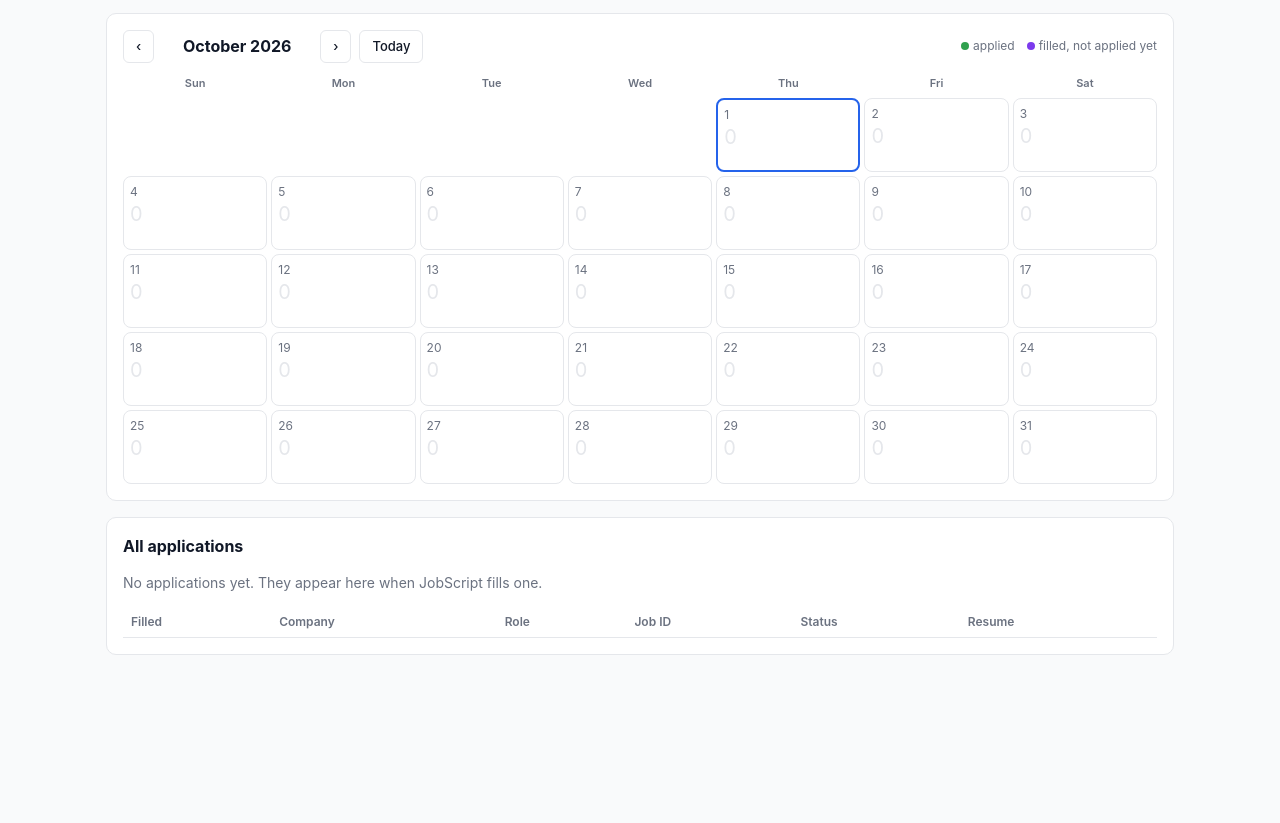
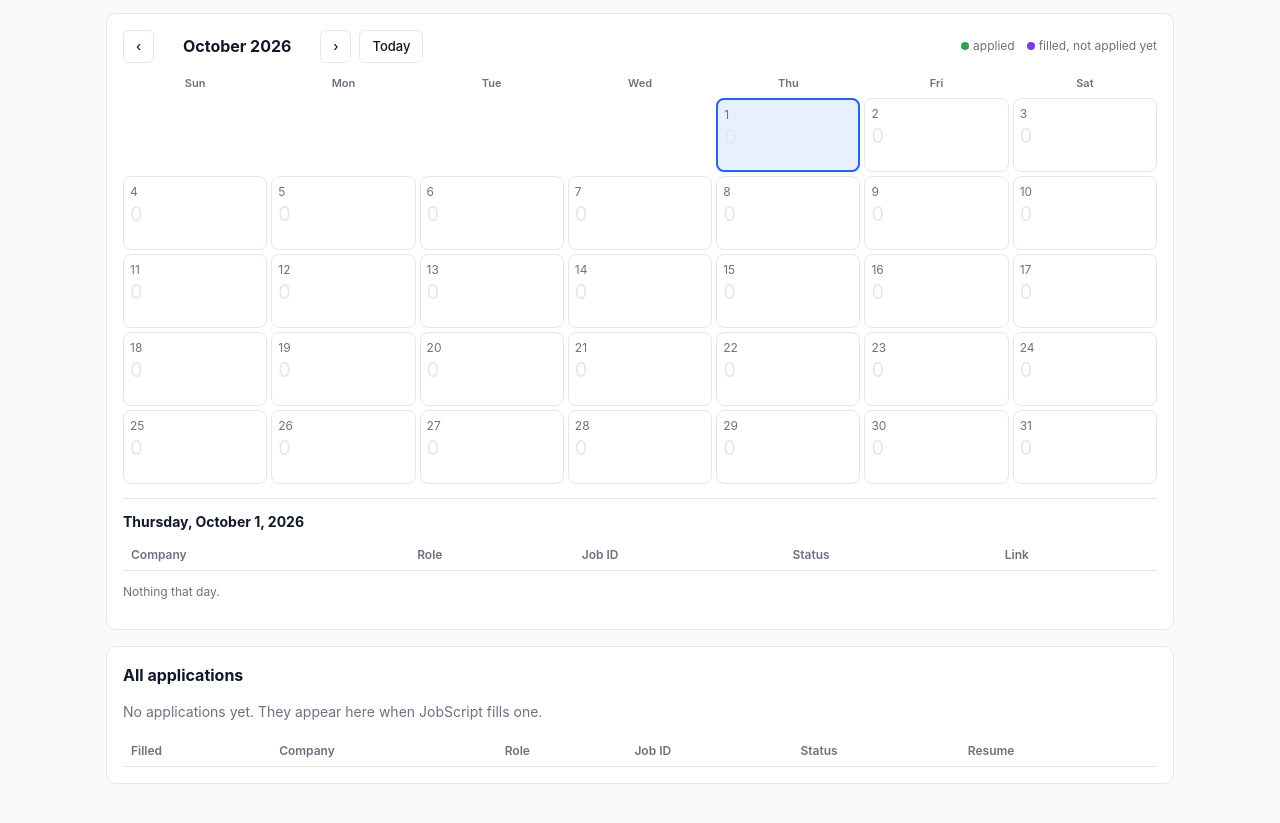
Before and after one commit to KaranDhamiSac/JobScript, a browser extension: page tracker/tracker.html in a window 1280 px wide. Both pictures are taken after a click on the button "1 0". Shown: the part 61-884 px from the top of the page. Before the commit the page ends 800 px from the top, so only its background shows below. Drawn offline with Linux system fonts and the light colour scheme.

Commit message:
feat(tracker): show a day's applications when clicked
Clicking a calendar day lists that day's applications (applied that
day, plus ones filled but not yet applied) with company, role, job
ID, an editable status and a link. Clicking the day again closes it.

Co-Authored-By: Claude Opus 5.5 <noreply@anthropic.com>

```diff
--- a/tracker/tracker.css
+++ b/tracker/tracker.css
@@ -114,3 +114,6 @@ td.id { font-family: ui-monospace, SFMono-Regular, Menlo, monospace; font-size:
 .day .applied { font-size: 20px; font-weight: 700; line-height: 1.1; }
 .day .applied.zero { color: var(--border); font-weight: 400; }
 .day .filled { font-size: 11px; color: var(--filled); }
+
+.day-detail { margin-top: 14px; padding-top: 12px; border-top: 1px solid var(--border); }
+.day-detail h3 { font-size: 14px; margin: 0 0 8px; }
--- a/tracker/tracker.html
+++ b/tracker/tracker.html
@@ -23,6 +23,14 @@
         <span class="legend small"><span class="applied-dot"></span> applied <span class="filled-dot"></span> filled, not applied yet</span>
       </div>
       <div id="calendar" class="calendar" role="grid" aria-labelledby="month-label"></div>
+      <div id="day-detail" class="day-detail" hidden>
+        <h3 id="day-title"></h3>
+        <table>
+          <thead><tr><th>Company</th><th>Role</th><th>Job ID</th><th>Status</th><th>Link</th></tr></thead>
+          <tbody id="day-rows"></tbody>
+        </table>
+        <p id="day-empty" class="muted small" hidden>Nothing that day.</p>
+      </div>
     </section>
 
     <section id="all-section">
--- a/tracker/tracker.js
+++ b/tracker/tracker.js
@@ -8,6 +8,7 @@
   let counts = { applied: new Map(), filled: new Map() };
   const today = () => new Date();
   let view = { year: today().getFullYear(), month: today().getMonth() };
+  let selectedDay = '';
 
   function el(tag, props, children) {
     const n = document.createElement(tag);
@@ -137,12 +138,47 @@
       const key = T.dayKey(date);
       const applied = counts.applied.get(key) || 0;
       const filled = counts.filled.get(key) || 0;
-      const cell = el('button', { type: 'button', class: 'day' + (key === todayKey ? ' today' : ''), 'data-day': key, 'aria-label': dayLabel(date, applied, filled) }, [
+      const cls = 'day' + (key === todayKey ? ' today' : '') + (key === selectedDay ? ' selected' : '');
+      const cell = el('button', { type: 'button', class: cls, 'data-day': key, 'aria-label': dayLabel(date, applied, filled), 'aria-pressed': String(key === selectedDay) }, [
         el('span', { class: 'num', text: String(date.getDate()) }),
         el('span', { class: 'applied' + (applied ? '' : ' zero'), text: String(applied) }),
         filled ? el('span', { class: 'filled', text: `${filled} filled` }) : null,
       ]);
+      cell.addEventListener('click', () => selectDay(key));
       grid.append(cell);
+    }
+  }
+
+  // ---------------------------------------------------------------------------
+  // A day's applications
+
+  function selectDay(key) {
+    selectedDay = selectedDay === key ? '' : key; // click again to close
+    renderCalendar();
+    renderDay();
+  }
+
+  function renderDay() {
+    const box = $('day-detail');
+    box.hidden = !selectedDay;
+    if (!selectedDay) return;
+    const date = T.fromKey(selectedDay);
+    const list = T.appsOnDay(apps, selectedDay);
+    $('day-title').textContent = date.toLocaleDateString(undefined, { weekday: 'long', month: 'long', day: 'numeric', year: 'numeric' });
+    $('day-empty').hidden = list.length > 0;
+    const rows = $('day-rows');
+    rows.replaceChildren();
+    for (const app of list) {
+      const href = safeHttpUrl(app.url);
+      rows.append(
+        el('tr', {}, [
+          el('td', { text: app.company || 'Unknown' }),
+          el('td', { text: app.title || '' }),
+          el('td', { class: 'id', text: app.jobId || '', title: app.jobId || '' }),
+          el('td', {}, [statusSelect(app)]),
+          el('td', {}, [href ? el('a', { href, target: '_blank', rel: 'noopener', text: 'Open' }) : el('span', { class: 'muted', text: '—' })]),
+        ])
+      );
     }
   }
 
@@ -162,6 +198,7 @@
   function render() {
     counts = T.countsByDay(apps);
     renderCalendar();
+    renderDay();
     renderAll();
   }
 
```
